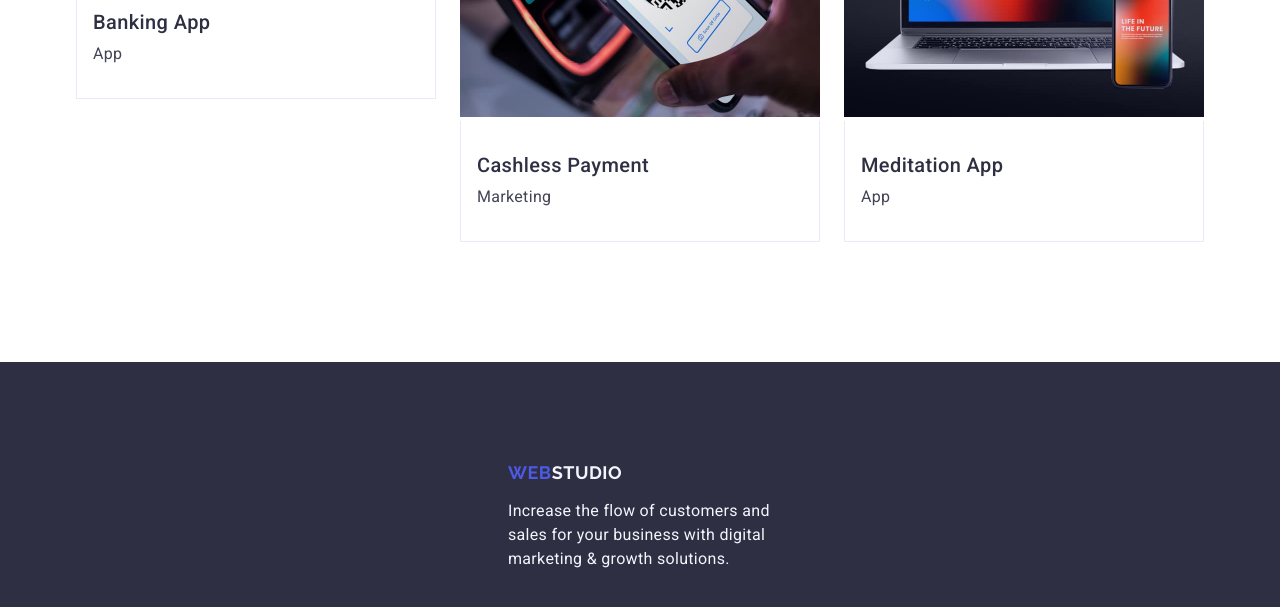
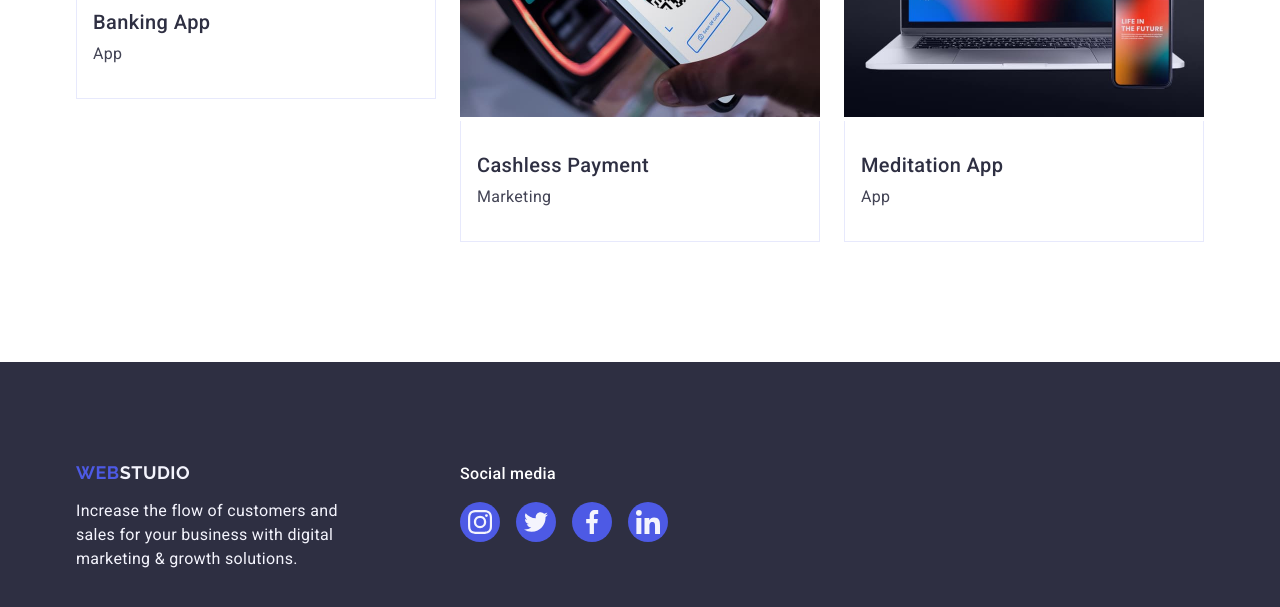
Before and after one commit to YuliiaDemeter/goit-markup-hw-04, a plain HTML site: page index.html in a window 1280 px wide. Shown: the part 2858-3465 px from the top of the page. Drawn offline with nearby package versions, Linux system fonts and the light colour scheme.

Commit message:
styles section footer

```diff
--- a/css/styles.css
+++ b/css/styles.css
@@ -514,27 +514,35 @@ background-color: #404BBF;
 
 /* Footer */
 .page-footer {
-  display: flex;
-  align-items: baseline;
-  justify-content: flex-start;
   background-color: #2e2f42;
   padding: 100px 0;
 }
 
 .footer-container {
+  display: flex;
+  align-items: baseline;
+  justify-content: flex-start;
   max-width: 1158px;
   padding: 0 15px;
 }
 
+.footer-logo-box{
+  margin-right: 120px;
+}
+
 .footer-logo {
+  display: inline-block;
+  align-items: center;
+  justify-content: flex-start;
   font-weight: 700;
   font-size: 18px;
   line-height: 1.17;
   letter-spacing: 0.03em;
   text-transform: uppercase;
   color: #4d5ae5;
-  display: inline-block;
   margin-bottom: 16px;
+  gap: 0;
+
 }
 
 .logo-part {
@@ -543,8 +551,42 @@ background-color: #404BBF;
 
 .footer-text {
   display: block;
+  font-weight: 400;
+  font-size: 16px;
   line-height: 1.5;
   letter-spacing: 0.02em;
   color: #f4f4fd;
   max-width: 264px;
 }
+
+.footer-social{
+  display: flex;
+  flex-direction: column;
+  max-width: 208px;
+  align-items: flex-start;
+  margin-right: 80px;
+}
+
+.footer-social-list{
+    display: flex;
+    align-items: flex-start;
+    flex-direction: row;
+    gap: 16px;
+    transform: background-color 250ms cubic-bezier(0.4, 0, 0.2, 1);
+}
+
+.footer-social-text{
+  display: block;
+  box-sizing: border-box;
+  font-weight: 500;
+  font-size: 16px;
+  line-height: 1.5;
+  letter-spacing: 0.02em;
+  color: #fff;
+  margin-bottom: 16px;
+  }
+
+.footer-social-list .social-item-link .social-link-list:hover,
+.footer-social-list .social-item-link .social-link-list:focus {
+background-color: #31d0aa;
+}
--- a/index.html
+++ b/index.html
@@ -514,6 +514,7 @@
     </main>
     <footer class="page-footer">
       <div class="container footer-container">
+        <div class="footer-logo-box">
         <a class="logo footer-logo" href="./index.html"
           >Web<span class="logo-part">Studio</span>
         </a>
@@ -522,6 +523,57 @@
           digital marketing & growth solutions.
         </p>
       </div>
+      <div class="footer-social">
+        <p class="footer-social-text">
+          Social media
+        </p>
+        <ul class="footer-social-list">
+          <li class="social-item-link">
+            <a href="https://www.instagram.com/"
+            target="_blank"
+            class="social-link-list"
+          >
+            <svg class="icons-list-item" width="24" height="24">
+              <use href="./images/icons.svg#icon-instagram"></use>
+            </svg>
+          </a>
+          </li>
+
+          <li class="social-item-link">
+            <a href="https://www.twitter.com/"
+            target="_blank"
+            class="social-link-list"
+          >
+            <svg class="icons-list-item" width="24" height="24">
+              <use href="./images/icons.svg#icon-twitter"></use>
+            </svg>
+          </a>
+          </li>
+
+          <li class="social-item-link">
+            <a href="https://www.facebook.com/"
+            target="_blank"
+            class="social-link-list"
+          >
+            <svg class="icons-list-item" width="24" height="24">
+              <use href="./images/icons.svg#icon-facebook"></use>
+            </svg>
+          </a>
+          </li>
+
+          <li class="social-item-link">
+            <a href="https://www.linkedin.com/"
+            target="_blank"
+            class="social-link-list"
+          >
+            <svg class="icons-list-item" width="24" height="24">
+              <use href="./images/icons.svg#icon-linkedin"></use>
+            </svg>
+          </a>
+          </li>
+        </ul>
+      </div>
+      </div>
     </footer>
   </body>
 </html>
```
